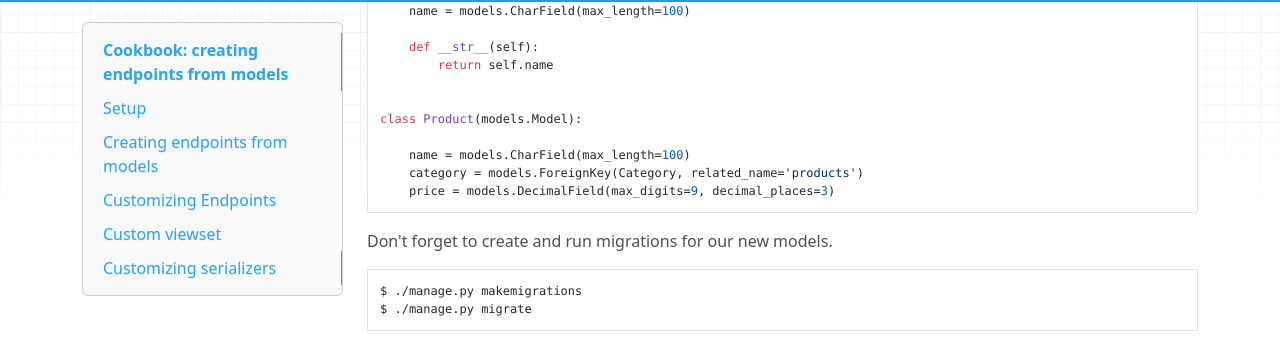
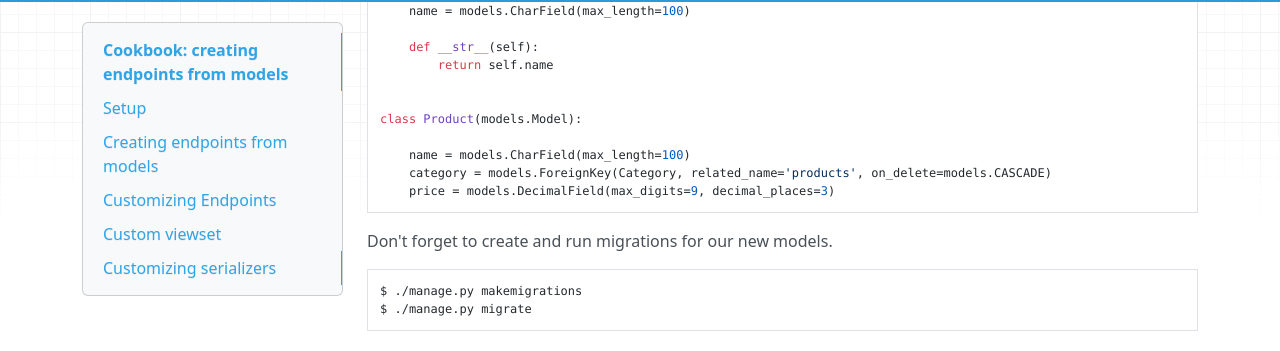
Before and after one commit to drf-forms/drf-schema-adapter, an MkDocs documentation site: the page built from docs/cookbooks/endpoints.md, in a window 1280 px wide and 900 px high, scrolled down 2245 px. Shown: the part 94-445 px from the top of the window. Built offline with MkDocs 1.6.1, drawn with Linux system fonts in a browser that asks for light colours; nearby versions of some CDN libraries; old or Windows-style settings are respelled for this version of MkDocs.

Commit message:
:bug: :book: fix missing on_delete

````diff
--- a/docs/cookbooks/endpoints.md
+++ b/docs/cookbooks/endpoints.md
@@ -136,7 +136,7 @@ class Category(models.Model):
 class Product(models.Model):
 
     name = models.CharField(max_length=100)
-    category = models.ForeignKey(Category, related_name='products')
+    category = models.ForeignKey(Category, related_name='products', on_delete=models.CASCADE)
     price = models.DecimalField(max_digits=9, decimal_places=3)
 ```
 
````
